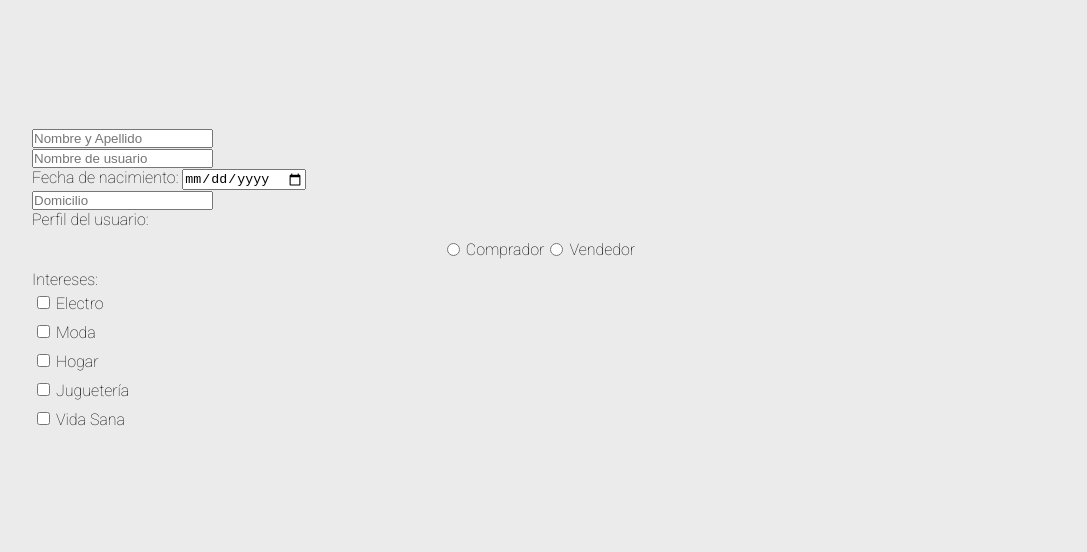
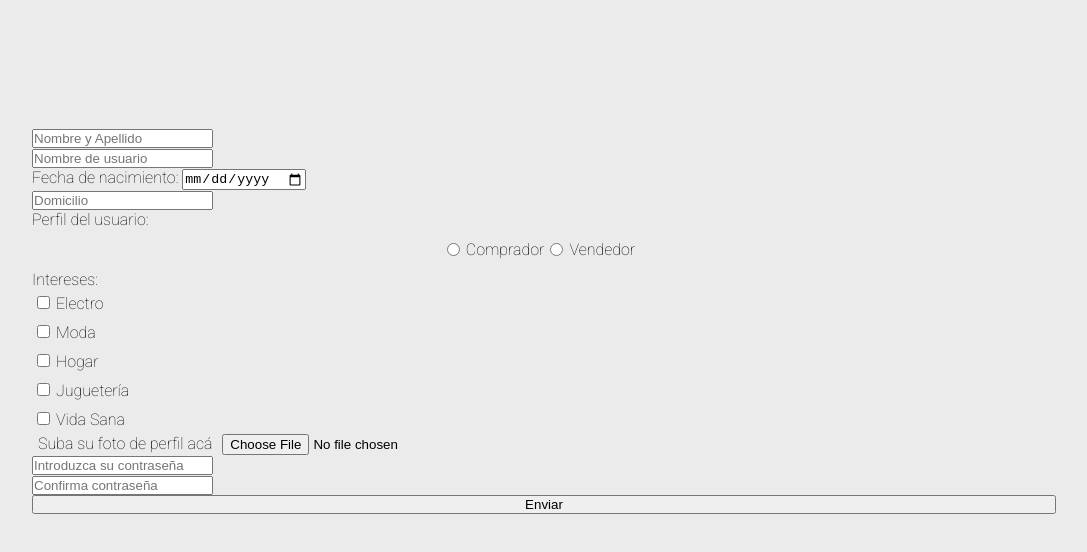
Before and after one commit to AFRIAULAR/mercadoLiebre, a website: page views/register.html in a window 1280 px wide. Shown: the whole page, without its empty margins (96-1183 px from the left). Drawn offline with Linux system fonts and the light colour scheme.

Commit message:
Actualización maquetado register

```diff
--- a/views/register.html
+++ b/views/register.html
@@ -12,10 +12,10 @@
     <main>
         <form action="/register" method="POST">
             <label for="name">
-                <input type="text" name="name" placeholder="Nombre y Apellido">
+                <input type="text" name="name" placeholder="Nombre y Apellido" required minlength="8" >
             </label>
             <label for="userName">
-                <input type="text" name="userName" placeholder="Nombre de usuario">
+                <input type="text" name="userName" placeholder="Nombre de usuario" min="4" required>
             </label>
             <div class="dob-container">
                 <label for="dob" class="dob-title">Fecha de nacimiento:
@@ -52,6 +52,16 @@
                     </div>
                 </label>
             </div>
+            <label for="photo"><span>Suba su foto de perfil acá</span>
+                <input type="file"></input>
+            </label>
+            <label for="password">
+                <input type="password" minlength="8" name="password" placeholder="Introduzca su contraseña" required>
+            </label>
+            <label for="password">
+                <input type="password" minlength="8" name="password" placeholder="Confirma contraseña" required>
+            </label>
+            <button type="submit" class="submit-register">Enviar</button>
         </form>
     </main>
 </body>
```
